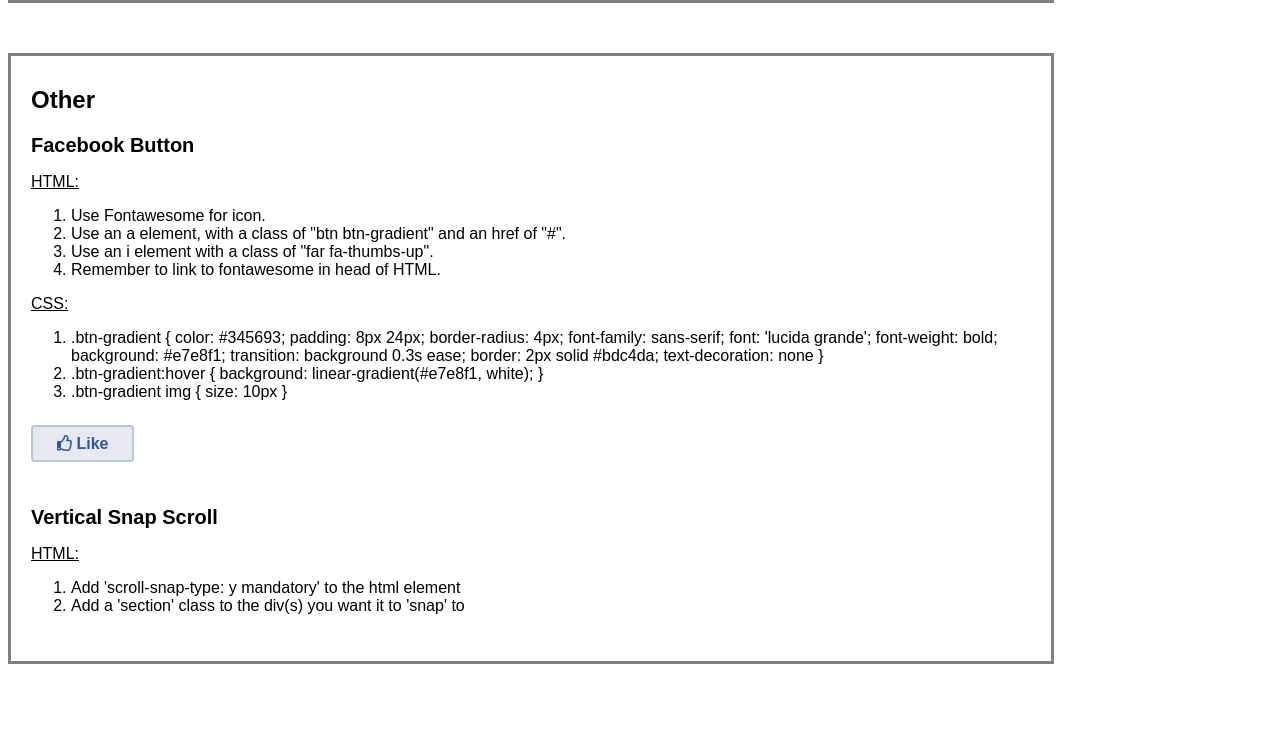
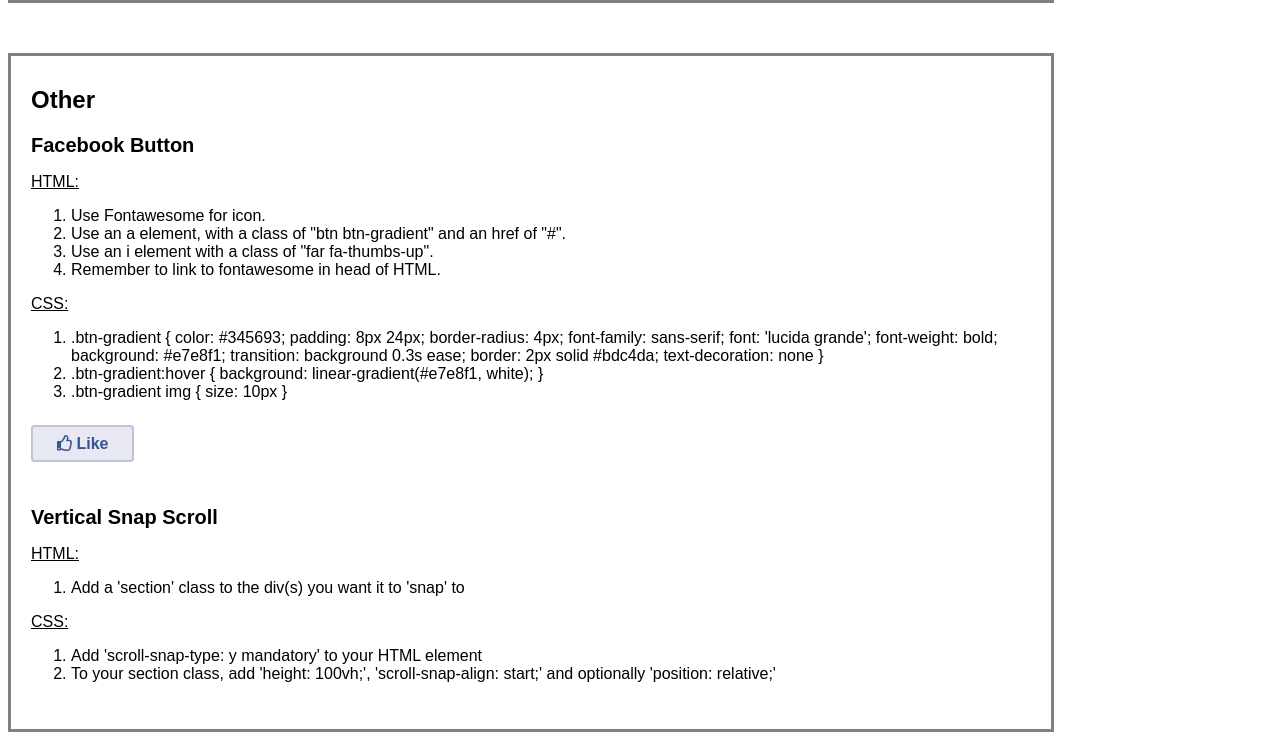
Before and after one commit to carabell94/website-cheatsheet, a plain HTML site: page index.html in a window 1280 px wide. Shown: the part 1757-2497 px from the top of the page. Before the commit the page ends 2429 px from the top, so only its background shows below. Drawn offline with nearby package versions, Linux system fonts and the light colour scheme.

Commit message:
snap scroll update

```diff
--- a/index.html
+++ b/index.html
@@ -96,8 +96,12 @@
           <h2 class="snapscrolltitle"> Vertical Snap Scroll </h2>
           <p id="html"> HTML: </p>
           <ol>
-            <li>Add 'scroll-snap-type: y mandatory' to the html element</li>
             <li>Add a 'section' class to the div(s) you want it to 'snap' to</li>
+          </ol>
+          <p id="css"> CSS: </p>
+          <ol>
+            <li>Add 'scroll-snap-type: y mandatory' to your HTML element</li>
+            <li>To your section class, add 'height: 100vh;', 'scroll-snap-align: start;' and optionally 'position: relative;'</li>
           </ol>
         </div>
       </div>
```
